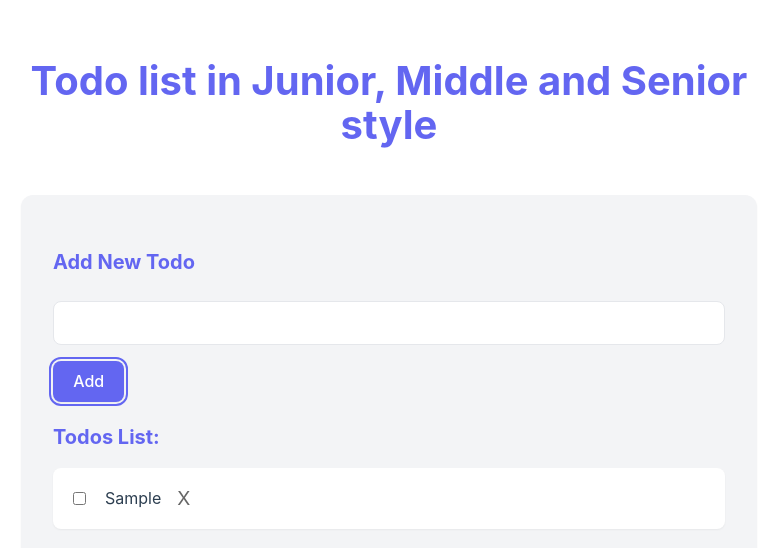
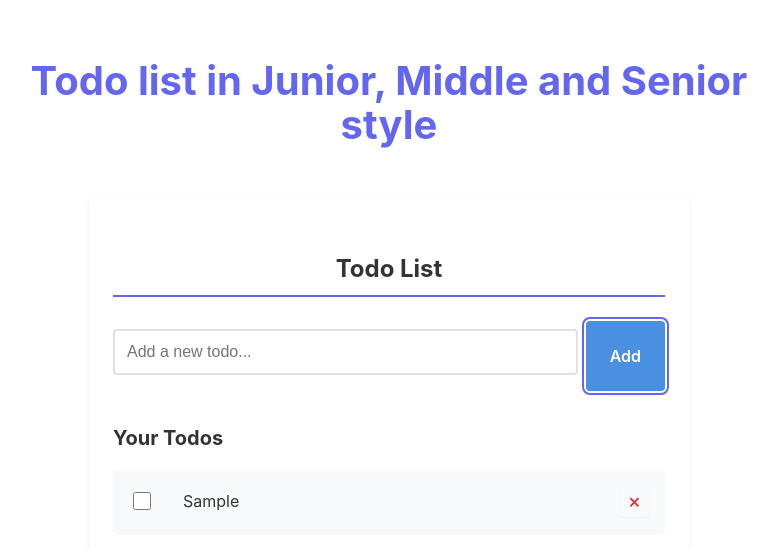
Before and after one commit to NemesisUA/todo-Junior-Middle-Senior, a React (Vite) app: page / in a window 1280 px wide. Both pictures are taken after typing "Sample" into the empty fields and a click on the button "Add". Shown: the top 548 px of the page, without its empty margins (251-1029 px from the left). Built offline with nearby package versions, Linux system fonts and the light colour scheme.

Commit message:
MiddleTodo component after Cursor improvements

```diff
--- /dev/null
+++ b/src/components/MiddleTodo.css
@@ -0,0 +1,124 @@
+.todo-container {
+  max-width: 600px;
+  margin: 2rem auto;
+  padding: 1.5rem;
+  background: white;
+  border-radius: 8px;
+  box-shadow: 0 2px 4px rgba(0, 0, 0, 0.1);
+}
+
+.todo-form {
+  margin-bottom: 2rem;
+}
+
+.todo-form h2 {
+  color: #333;
+  margin-bottom: 1.5rem;
+  text-align: center;
+}
+
+.input-group {
+  display: flex;
+  gap: 0.5rem;
+}
+
+.new-todo {
+  flex: 1;
+  padding: 0.75rem;
+  border: 2px solid #e0e0e0;
+  border-radius: 4px;
+  font-size: 1rem;
+  transition: border-color 0.2s;
+}
+
+.new-todo:focus {
+  outline: none;
+  border-color: #4a90e2;
+}
+
+.add-btn {
+  padding: 0.75rem 1.5rem;
+  background: #4a90e2;
+  color: white;
+  border: none;
+  border-radius: 4px;
+  cursor: pointer;
+  font-weight: 600;
+  transition: background 0.2s;
+}
+
+.add-btn:hover {
+  background: #357abd;
+}
+
+.error-message {
+  color: #dc3545;
+  margin-top: 0.5rem;
+  font-size: 0.875rem;
+}
+
+.todos-section h3 {
+  color: #333;
+  margin-bottom: 1rem;
+}
+
+.todo-list {
+  list-style: none;
+  padding: 0;
+  margin: 0;
+}
+
+.todo-item {
+  display: flex;
+  align-items: center;
+  padding: 1rem;
+  background: #f8f9fa;
+  border-radius: 4px;
+  margin-bottom: 0.5rem;
+  transition: background 0.2s;
+}
+
+.todo-item:hover {
+  background: #e9ecef;
+}
+
+.todo-item input[type="checkbox"] {
+  margin-right: 1rem;
+  width: 18px;
+  height: 18px;
+  cursor: pointer;
+}
+
+.todo-text {
+  flex: 1;
+  font-size: 1rem;
+  color: #333;
+}
+
+.todo-text.completed {
+  text-decoration: line-through;
+  color: #6c757d;
+}
+
+.delete-btn {
+  background: none;
+  border: none;
+  color: #dc3545;
+  font-size: 1.25rem;
+  cursor: pointer;
+  padding: 0.25rem 0.5rem;
+  border-radius: 4px;
+  transition: background 0.2s;
+}
+
+.delete-btn:hover {
+  background: #ffebee;
+}
+
+.empty-state {
+  text-align: center;
+  color: #6c757d;
+  padding: 2rem;
+  background: #f8f9fa;
+  border-radius: 4px;
+}
--- a/src/components/MiddleTodo.jsx
+++ b/src/components/MiddleTodo.jsx
@@ -1,17 +1,23 @@
 import { useState } from 'react';
+import './MiddleTodo.css';
 
 const TodoItem = ({ todo: { id, text, done }, onDelete, onToggle }) => {
   return (
-    <li className="todo-item">
+    <li className="todo-item" role="listitem">
       <input
         type="checkbox"
         checked={done}
         onChange={() => onToggle(id)}
+        aria-label={`Mark ${text} as ${done ? 'incomplete' : 'complete'}`}
       />
-      <span>{text}</span>
-      <span className="trashkan" onClick={() => onDelete(id)}>
-        X
-      </span>
+      <span className={done ? 'todo-text completed' : 'todo-text'}>{text}</span>
+      <button
+        className="delete-btn"
+        onClick={() => onDelete(id)}
+        aria-label={`Delete todo: ${text}`}
+      >
+        ×
+      </button>
     </li>
   );
 };
@@ -19,16 +25,26 @@ const TodoItem = ({ todo: { id, text, done }, onDelete, onToggle }) => {
 export const MiddleTodo = () => {
   const [todos, setTodos] = useState([]);
   const [text, setText] = useState('');
+  const [error, setError] = useState('');
 
-  const addTodo = () => {
+  const handleAddTodo = (e) => {
+    e.preventDefault();
     if (!text.trim()) {
+      setError('Todo cannot be empty');
       return;
     }
     setTodos((prevTodos) => [
       ...prevTodos,
-      { id: Date.now(), text: text, done: false },
+      { id: Date.now(), text: text.trim(), done: false },
     ]);
-    setText("");
+    setText('');
+    setError('');
+  };
+
+  const handleKeyPress = (e) => {
+    if (e.key === 'Enter') {
+      handleAddTodo(e);
+    }
   };
 
   const deleteTodo = (id) => {
@@ -44,19 +60,34 @@ export const MiddleTodo = () => {
   };
 
   return (
-    <div className="section">
-      <div>
-        <h3>Add New Todo</h3>
+    <div className="todo-container">
+      <form onSubmit={handleAddTodo} className="todo-form">
+        <h2>Todo List</h2>
+        <div className="input-group">
           <input
             className="new-todo"
             value={text}
-          onChange={(e) => setText(e.target.value)}
+            onChange={(e) => {
+              setText(e.target.value);
+              setError('');
+            }}
+            onKeyDown={handleKeyPress}
+            placeholder="Add a new todo..."
+            aria-label="New todo text"
           />
-        <button onClick={addTodo}>Add</button>
+          <button type="submit" className="add-btn">
+            Add
+          </button>
         </div>
+        {error && <p className="error-message">{error}</p>}
+      </form>
 
-      <h3>Todos List:</h3>
-      <ul>
+      <div className="todos-section">
+        <h3>Your Todos</h3>
+        {todos.length === 0 ? (
+          <p className="empty-state">No todos yet. Add one above!</p>
+        ) : (
+          <ul className="todo-list" role="list">
             {todos.map((todo) => (
               <TodoItem
                 key={todo.id}
@@ -66,6 +97,8 @@ export const MiddleTodo = () => {
               />
             ))}
           </ul>
+        )}
+      </div>
     </div>
   );
 };
```
Lines whose indentation alone changed are shown as unchanged.
